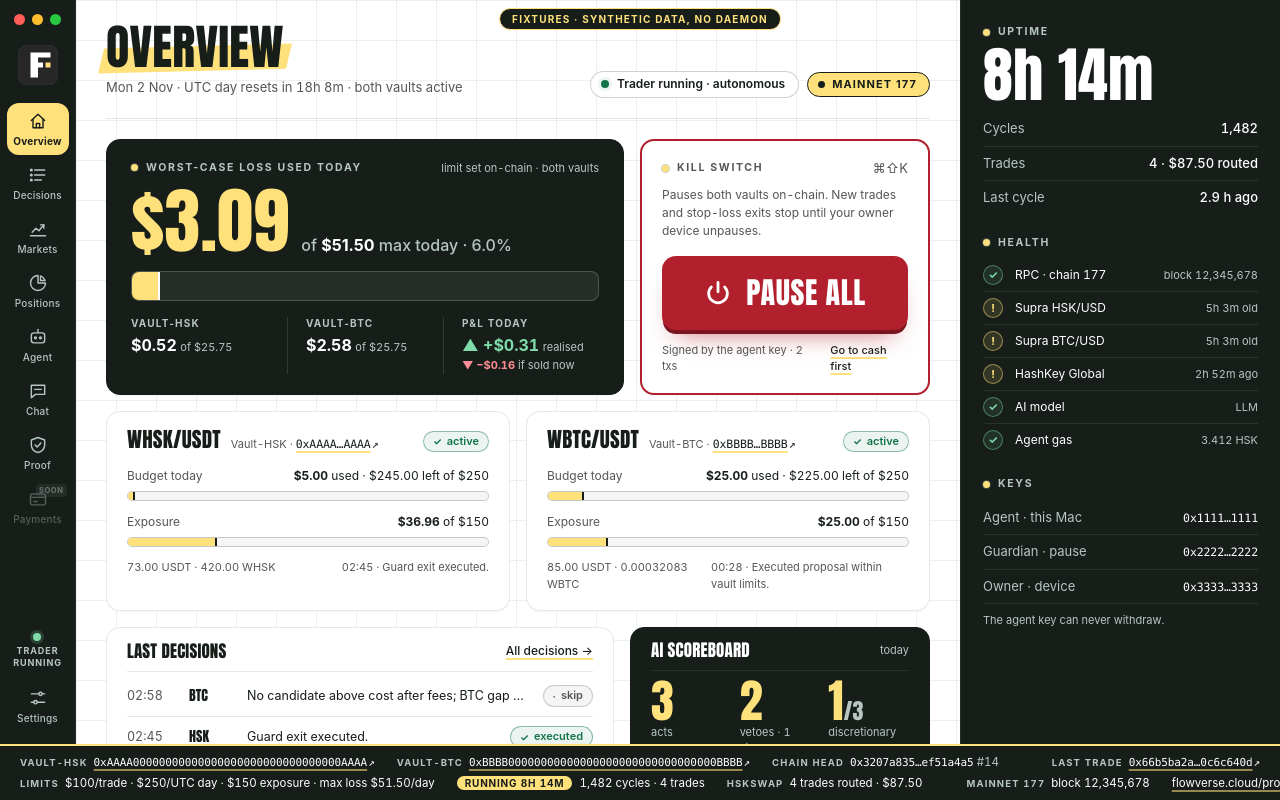
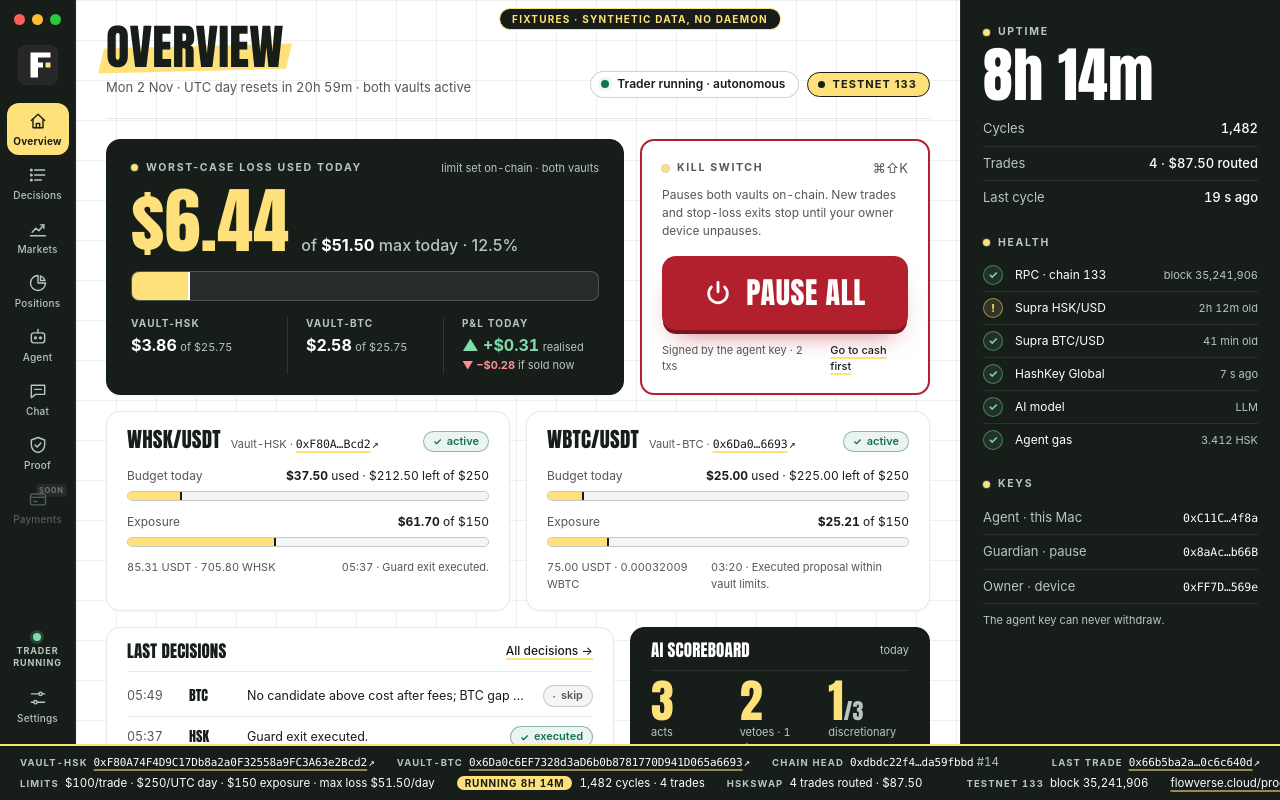
Before and after one commit to AceVikings/horizon-hack-flow, a React (Vite) app in the folder apps/desktop/src/renderer/: page / in a window 1280 px wide. Built offline with nearby package versions, Linux system fonts and the light colour scheme.

Commit message:
desktop: fixture scenarios for state screenshots (paused, empty, loading, error, stale-oracle, mempty, cash), testnet 133 values, fixture clock shifted to now; Seg infers literal ids
Co-Authored-By: Claude Opus 5.5 (1M context) <noreply@anthropic.com>

```diff
--- a/apps/desktop/src/renderer/src/fixtures.ts
+++ b/apps/desktop/src/renderer/src/fixtures.ts
@@ -16,21 +16,68 @@ import {
   type StatusResponse,
   type StrategyGetOutput,
 } from "@ate/core";
-import { FIXTURE_NOW, FIXTURE_PRICES, FIXTURE_STRATEGY, FIXTURE_VAULT_STATES as CORE_VAULT_STATES, FIXTURE_AGENT } from "@ate/core/fixtures";
+import { FIXTURE_CANDIDATES, FIXTURE_NOW, FIXTURE_PRICES, FIXTURE_STRATEGY, FIXTURE_VAULT_STATES as CORE_VAULT_STATES, FIXTURE_AGENT } from "@ate/core/fixtures";
 import type { AteBridge, ChatMessage, JournalFilter, PaymentsList, Res, Settings } from "@shared/bridge";
 import { fmtUnits } from "./format";
 
-/** Deployed defaults (§19 step 3): maxTradeUsd $100, maxEpochUsd $250 per UTC day, maxExposureUsd $150. */
+/**
+ * Screenshot scenario (fixtures only): `?fixtures&state=<s>` or localStorage "flow.fixture".
+ * live (default) · paused · empty · loading · error (status fails after the first read) · stale-oracle · mempty (no
+ * market enabled) · cash (HSK sold to cash).
+ */
+export const SCENARIO: string = (() => {
+  try {
+    return new URLSearchParams(location.search).get("state") ?? localStorage.getItem("flow.fixture") ?? "live";
+  } catch {
+    return "live";
+  }
+})();
+
+/** Testnet 133 deployment (deployments/133.json) and the §19 default limits; balances match the approved v1 board. */
+const TESTNET = {
+  [MARKET_WHSK]: { address: "0xF80A74F4D9C17Db8a2a0F32558a9FC3A63e2Bcd2", quote: "85310000", base: "705800000000000000000", expE8: "6170000000", spentE8: "3750000000" },
+  [MARKET_WBTC]: { address: "0x6Da0c6EF7328d3aD6b0b8781770D941D065a6693", quote: "75000000", base: "32009", expE8: "2521000000", spentE8: "2500000000" },
+} as Record<MarketId, { address: `0x${string}`; quote: string; base: string; expE8: string; spentE8: string }>;
 const FIXTURE_VAULT_STATES = Object.fromEntries(
-  (Object.entries(CORE_VAULT_STATES) as [MarketId, (typeof CORE_VAULT_STATES)[MarketId]][]).map(([m, v]) => [
-    m,
-    { ...v, limits: { ...v.limits, maxTradeUsdE8: "10000000000", maxEpochUsdE8: "25000000000", maxExposureUsdE8: "15000000000", epochDuration: 86_400 } },
-  ]),
-) as typeof CORE_VAULT_STATES;
+  (Object.entries(CORE_VAULT_STATES) as [MarketId, (typeof CORE_VAULT_STATES)[MarketId]][]).map(([m, v]) => {
+    const t = TESTNET[m];
+    const empty = SCENARIO === "empty";
+    const cash = SCENARIO === "cash" && m === MARKET_WHSK;
+    return [
+      m,
+      {
+        ...v,
+        address: t.address,
+        agent: "0xC11CbceE5fDf41aa7175319691aA204eFb164f8a",
+        guardian: "0x8aAcC0D83C22644f76185EF0c082112D80Cdb66B",
+        owner: "0xFF7Df888C4DE9df4c044Fd0C7144AAfd1937569e",
+        paused: SCENARIO === "paused",
+        balanceQuote: cash ? "146860000" : empty ? (m === MARKET_WHSK ? "120000000" : "100000000") : t.quote,
+        balancePrice: cash ? "0" : empty ? (m === MARKET_WHSK ? "686500000000000000000" : "0") : t.base,
+        exposureUsdE8: cash ? "0" : empty ? (m === MARKET_WHSK ? "6000000000" : "0") : t.expE8,
+        epoch: { ...v.epoch, spentUsdE8: empty ? "0" : cash ? "10920000000" : t.spentE8 },
+        limits: { ...v.limits, maxTradeUsdE8: "10000000000", maxEpochUsdE8: "25000000000", maxExposureUsdE8: "15000000000", epochDuration: 86_400, maxOracleAge: 90_000 },
+      },
+    ];
+  }),
+) as unknown as typeof CORE_VAULT_STATES;
 
 export const NOW = FIXTURE_NOW;
 const ok = <T,>(data: T): Res<T> => ({ ok: true, data });
-const delay = <T,>(v: T, ms = 120): Promise<T> => new Promise((r) => setTimeout(() => r(v), ms));
+/** Fixture data is dated at FIXTURE_NOW; shift every unix-seconds field so ages read as on the board, today. */
+const SHIFT = Math.floor(Date.now() / 1000) - FIXTURE_NOW;
+const TIME_KEYS = new Set(["at", "updatedAt", "start", "openedAt", "closedAt", "expiresAt", "createdAt", "lastTradeAt", "lastCycleAt", "startedAt", "resetsAt", "reentryLockUntil", "approvedAt", "consumedAt", "generatedAt"]);
+function shiftTimes<T>(v: T): T {
+  if (Array.isArray(v)) return v.map(shiftTimes) as T;
+  if (v && typeof v === "object") {
+    const o: Record<string, unknown> = {};
+    for (const [k, x] of Object.entries(v)) o[k] = TIME_KEYS.has(k) && typeof x === "number" && x > 1_700_000_000 ? x + SHIFT : shiftTimes(x);
+    return o as T;
+  }
+  return v;
+}
+const delay = <T,>(v: T, ms = 120): Promise<T> => new Promise((r) => setTimeout(() => r(shiftTimes(v)), ms));
+const never = <T,>(): Promise<T> => new Promise(() => {});
 
 // ---- deterministic fake hashes ----
 function hex(seed: string, bytes = 32): `0x${string}` {
@@ -101,40 +148,54 @@ const pG = push(rec(880, { kind: "proposal", market: MARKET_WHSK, engine: "guard
 push(rec(868, { kind: "execution", refId: pG.id, market: MARKET_WHSK, engine: "guard", actor: guard, origin: "guard", rationale: "Guard exit executed.", context: ctx(MARKET_WHSK, 868), verdict: { ok: true, code: "OK", approvedBy: "policy" }, execution: { txHash: hex("tx-hsk-guard"), blockNumber: 12_344_700, gasUsed: "190114", amountOut: "35540000", exitPath: true } }));
 push(rec(120, { kind: "no_trade", market: MARKET_WBTC, engine: "llm", actor: agent, rationale: "No candidate above cost after fees; BTC gap 104 bps vs cost 35 bps but entry interval still open for 11 min.", context: ctx(MARKET_WBTC, 120), verdict: { ok: true, code: "NO_TRADE", message: "no_signal" } }));
 
+if (SCENARIO === "paused") push(rec(-60, { kind: "pause", engine: "human", actor: { kind: "human", via: "ui" }, rationale: "kill switch, by you", context: ctx(MARKET_WHSK, -60), verdict: { ok: true, code: "OK", approvedBy: "human" }, execution: { txHash: hex("tx-pause-hsk"), blockNumber: 12_345_700, gasUsed: "31000", amountOut: "0", exitPath: false } }));
+if (SCENARIO === "empty") entries.splice(0, entries.length);
 export const FIXTURE_JOURNAL = entries;
 
 // ---- state ----
-const mv = (m: MarketId): MarketView => ({ ...FIXTURE_PRICES[m], vault: FIXTURE_VAULT_STATES[m], exitMark: m === MARKET_WBTC ? "7667000000000" : "8735714" });
+const mv = (m: MarketId): MarketView => {
+  const p = FIXTURE_PRICES[m];
+  const ageSec = m === MARKET_WBTC ? (SCENARIO === "stale-oracle" ? 93_600 : 2_460) : 7_920;
+  return { ...p, oracle: { ...p.oracle, ageSec, updatedAt: NOW - ageSec, health: ageSec > 90_000 ? "stale" : ageSec > 3_600 ? "aging" : "fresh" }, vault: FIXTURE_VAULT_STATES[m], exitMark: m === MARKET_WBTC ? "7667000000000" : "8735714" };
+};
 
 const status: StatusResponse = {
-  version: "0.1.0-fixtures", chainId: 177, blockNumber: "12345678", locked: false,
-  uptimeSec: 29_640, startedAt: NOW - 29_640, cycles: 1_482, trades: 4, hskswapTrades: 4, routedUsd: "87.50",
-  trader: { running: true, mode: "autonomous", engine: "llm", lastCycleAt: NOW - 14 },
-  vaults: MARKET_IDS.map((m) => ({ market: m, address: FIXTURE_VAULT_STATES[m].address, paused: false })),
+  version: "0.1.0-fixtures", chainId: 133, blockNumber: "35241906", locked: SCENARIO === "paused",
+  ...(SCENARIO === "empty" ? { uptimeSec: 40, startedAt: NOW - 40, cycles: 1, trades: 0, hskswapTrades: 0, routedUsd: "0" } : { uptimeSec: 29_640, startedAt: NOW - 29_640, cycles: SCENARIO === "paused" ? 1_511 : 1_482, trades: 4, hskswapTrades: 4, routedUsd: "87.50" }),
+  trader: { running: SCENARIO !== "paused", mode: "autonomous", engine: "llm", lastCycleAt: NOW - 14 },
+  vaults: MARKET_IDS.map((m) => ({ market: m, address: FIXTURE_VAULT_STATES[m].address, paused: SCENARIO === "paused" })),
   gas: { agentHsk: "3.412", low: false, attestationsDeferred: 0 },
 };
 
 function pos(m: MarketId): MarketPosition {
   const btc = m === MARKET_WBTC;
   const v = FIXTURE_VAULT_STATES[m];
+  const empty = SCENARIO === "empty";
+  const cash = SCENARIO === "cash" && !btc;
+  const flat = empty || cash || BigInt(v.balancePrice) === 0n;
   return {
     market: m, vault: v.address, balanceQuote: v.balanceQuote, balancePrice: v.balancePrice, qty: v.balancePrice,
-    exposureUsd: btc ? "25.00" : "36.69",
-    avgEntry: btc ? "7714461000000" : "8750000", mark: btc ? "7667000000000" : "8735714", cexMid: FIXTURE_PRICES[m].cex!.mid,
-    realisedUsd: btc ? "0.00" : "0.31",
-    unrealisedExitUsd: btc ? "-0.15" : "-0.01", unrealisedExitBps: btc ? -62 : -16,
-    unrealisedCexUsd: btc ? "0.28" : "0.28", unrealisedCexBps: btc ? 113 : 76,
-    feeDragUsd: btc ? "0.08" : "0.22",
-    lots: btc ? [{ id: "lot_0b5e2c7a", market: m, openFillId: "fill_btc_1", qtyOpen: "32083", qtyRemaining: "32083", entryPrice: "7714461000000", realisedUsd: "0.00", openedAt: NOW - 9_090, closedAt: null }] : [],
+    exposureUsd: (Number(v.exposureUsdE8) / 1e8).toFixed(2),
+    avgEntry: flat && !(empty && !btc) ? null : btc ? "7810200000000" : "8739000", mark: btc ? "7805500000000" : "8721000", cexMid: FIXTURE_PRICES[m].cex!.mid,
+    realisedUsd: empty ? "0.00" : btc ? "0.00" : cash ? "0.18" : "0.31",
+    unrealisedExitUsd: flat ? "0.00" : btc ? "-0.15" : "-0.13", unrealisedExitBps: flat ? 0 : btc ? -60 : -21,
+    unrealisedCexUsd: flat ? "0.00" : btc ? "0.20" : "0.28", unrealisedCexBps: flat ? 0 : btc ? 80 : 45,
+    feeDragUsd: empty ? "0.00" : btc ? "0.08" : "0.22",
+    lots: empty ? [] : btc ? [{ id: "lot_0b5e2c7a", market: m, openFillId: "fill_btc_1", qtyOpen: "32009", qtyRemaining: "32009", entryPrice: "7810200000000", realisedUsd: "0.00", openedAt: NOW - 9_090, closedAt: null }] : [],
     lotsRealisedUsd: "0.00",
-    epoch: { spentUsd: btc ? "25" : "5", capUsd: "250", remainingUsd: btc ? "225" : "245", resetsAt: Math.floor(NOW / 86400) * 86400 + 86400 },
-    exitReserveUsd: "25.00", turnoverRemainingUsd: btc ? "175.00" : "170.00", reentryLockUntil: m === MARKET_WHSK ? NOW + 2_400 : null, paused: false,
+    epoch: { spentUsd: (Number(v.epoch.spentUsdE8) / 1e8).toFixed(2), capUsd: "250", remainingUsd: (250 - Number(v.epoch.spentUsdE8) / 1e8).toFixed(2), resetsAt: Math.floor(NOW / 86400) * 86400 + 86400 },
+    exitReserveUsd: "25.00", turnoverRemainingUsd: btc ? "175.00" : "170.00", reentryLockUntil: null, paused: SCENARIO === "paused",
   };
 }
 const positions: PositionsOutput = {
   markets: MARKET_IDS.map(pos),
-  portfolio: { exposureUsd: "61.69", maxPortfolioExposureUsd: "150", dailyPnlUsd: "0.15", realisedUsd: "0.31", unrealisedExitUsd: "-0.16", unrealisedCexUsd: "0.56", turnoverUsedUsd: "87.50", turnoverRemainingUsd: "212.50", discretionaryUsedToday: 1, breaker: "armed" },
-  scoreboard: { acts: 3, vetoes: 2, sizeDowns: 1, savedBps: 42, savedUsd: "1.05", discretionary: 1 },
+  portfolio:
+    SCENARIO === "empty"
+      ? { exposureUsd: "60.00", maxPortfolioExposureUsd: "200", dailyPnlUsd: "0", realisedUsd: "0.00", unrealisedExitUsd: "0.00", unrealisedCexUsd: "0.00", turnoverUsedUsd: "0", turnoverRemainingUsd: "500", discretionaryUsedToday: 0, breaker: "armed" }
+      : SCENARIO === "cash"
+        ? { exposureUsd: "25.21", maxPortfolioExposureUsd: "200", dailyPnlUsd: "0.03", realisedUsd: "0.18", unrealisedExitUsd: "-0.15", unrealisedCexUsd: "0.20", turnoverUsedUsd: "124.05", turnoverRemainingUsd: "375.95", discretionaryUsedToday: 1, breaker: "armed" }
+        : { exposureUsd: "86.91", maxPortfolioExposureUsd: "200", dailyPnlUsd: "0.03", realisedUsd: "0.31", unrealisedExitUsd: "-0.28", unrealisedCexUsd: "0.48", turnoverUsedUsd: "62.50", turnoverRemainingUsd: "437.50", discretionaryUsedToday: 1, breaker: "armed" },
+  scoreboard: SCENARIO === "empty" ? { acts: 0, vetoes: 0, sizeDowns: 0, savedBps: 0, savedUsd: "0", discretionary: 0 } : { acts: 3, vetoes: 2, sizeDowns: 1, savedBps: 42, savedUsd: "1.05", discretionary: 1 },
   counters: { uptimeSec: status.uptimeSec, startedAt: status.startedAt, cycles: status.cycles, trades: status.trades, hskswapTrades: status.hskswapTrades, routedUsd: status.routedUsd },
 };
 
@@ -144,6 +205,10 @@ const strategy: StrategyGetOutput = (() => {
   // Agent-tuned values (inside ×0.5–×1.5 of the human anchor)
   s.markets[MARKET_WBTC].entrySpreadBps = Math.round(anchors[MARKET_WBTC].entrySpreadBps * 0.8);
   s.markets[MARKET_WHSK].minNetEdgeBps = Math.round(anchors[MARKET_WHSK].minNetEdgeBps * 1.2);
+  s.portfolio.maxDailyTurnoverUsd = "500";
+  s.portfolio.maxPortfolioExposureUsd = "200";
+  if (SCENARIO === "mempty") for (const m of MARKET_IDS) s.markets[m].enabled = false;
+  if (SCENARIO === "cash") s.portfolio.targetAssets = ["WBTC"];
   return { strategy: s, anchors, updatedAt: NOW - 900 };
 })();
 
@@ -236,18 +301,30 @@ function runChat(sessionId: string, turnId: string, text: string): void {
   }
 }
 
+let statusReads = 0;
 export function createFixtureBridge(): AteBridge {
   return {
     fixtures: true,
     connection: () => delay({ mode: "fixtures" as const, detail: "fixtures mode: synthetic data, no daemon" }, 10),
-    markets: { list: () => delay(ok(MARKET_IDS.map(mv))), get: (id) => delay(ok(mv(id))) },
+    markets: { list: () => (SCENARIO === "loading" ? never() : delay(ok(MARKET_IDS.map(mv)))), get: (id) => delay(ok(mv(id))) },
     quote: { get: (r) => delay(ok(quote(r.market, r.side, r.amountIn)), 250) },
     trade: {
       propose: (r) => delay(ok({ proposalId: "prop_" + hex(r.market + Date.now()).slice(2, 18), journalHash: hex("p"), status: "approved" as never, origin: "human" as never, candidateId: null, expiresAt: nowSec() + 120, quote: quote(r.market, r.side, r.amountIn), reservedTurnoverUsd: "25", approvedBy: "policy" as const }), 400),
       approve: () => delay(ok({ approved: true as const })),
       execute: () => delay(ok({ proposalId: "p", executionId: "exec_1", txHash: hex("tx" + Date.now()), blockNumber: "12345690", amountIn: "25000000", amountOut: "32083", minAmountOut: "31121", quoterOut: "32083", notionalUsdE8: "2500000000", exitPath: false, rationaleHash: hex("r"), attestation: { status: "queued" as const } }), 1200),
     },
-    vaults: { status: () => delay(ok({ status, positions })), pause: () => delay(ok({ vaults: [], decisionId: "pause_x", daemonLocked: true as const })) },
+    vaults: {
+      status: () => {
+        if (SCENARIO === "loading") return never();
+        if (SCENARIO === "error" && statusReads++ > 0) return delay({ ok: false as const, error: { code: "ATE_INTERNAL" as const, message: "fetch failed: connect ECONNREFUSED 127.0.0.1 (daemon or RPC unreachable)" } }, 300);
+        return delay(ok({ status, positions }));
+      },
+      pause: () => delay(ok({ vaults: MARKET_IDS.map((m) => ({ market: m, vault: FIXTURE_VAULT_STATES[m].address, txHash: hex("pause" + m), status: "submitted" as const })), decisionId: "pause_x", daemonLocked: true as const }), 1500),
+    },
+    candidates: {
+      get: () => delay(ok({ candidates: SCENARIO === "empty" ? [] : FIXTURE_CANDIDATES, suppressed: SCENARIO === "empty" ? [] : [{ market: MARKET_WBTC, side: "buy" as const, cause: "entry_interval" as const, bps: 0 }], candidateTtlSec: 180, cycle: 1482, generatedAt: NOW })),
+    },
+    cycle: { request: () => delay(ok({ started: true, cycle: 1483 })) },
     strategy: {
       get: () => delay(ok(strategy)),
       set: (patch) => delay(ok({ status: "applied" as const, decisionId: "strat_fixture", changes: [], clamped: false, strategy: { ...strategy.strategy, ...(patch.enabled !== undefined ? { enabled: patch.enabled } : {}) } })),
--- a/apps/desktop/src/renderer/src/ui.tsx
+++ b/apps/desktop/src/renderer/src/ui.tsx
@@ -276,7 +276,7 @@ export function ErrorBox({ code, message, hint, action }: { code: string; messag
 }
 
 /** Segmented single-choice control. */
-export function Seg<T extends string>({ value, options, onChange, label }: { value: T; options: { id: T; label: ReactNode }[]; onChange(v: T): void; label: string }) {
+export function Seg<const T extends string>({ value, options, onChange, label }: { value: T; options: { id: T; label: ReactNode }[]; onChange(v: T): void; label: string }) {
   return (
     <div className="seg" role="radiogroup" aria-label={label}>
       {options.map((o) => (
```
